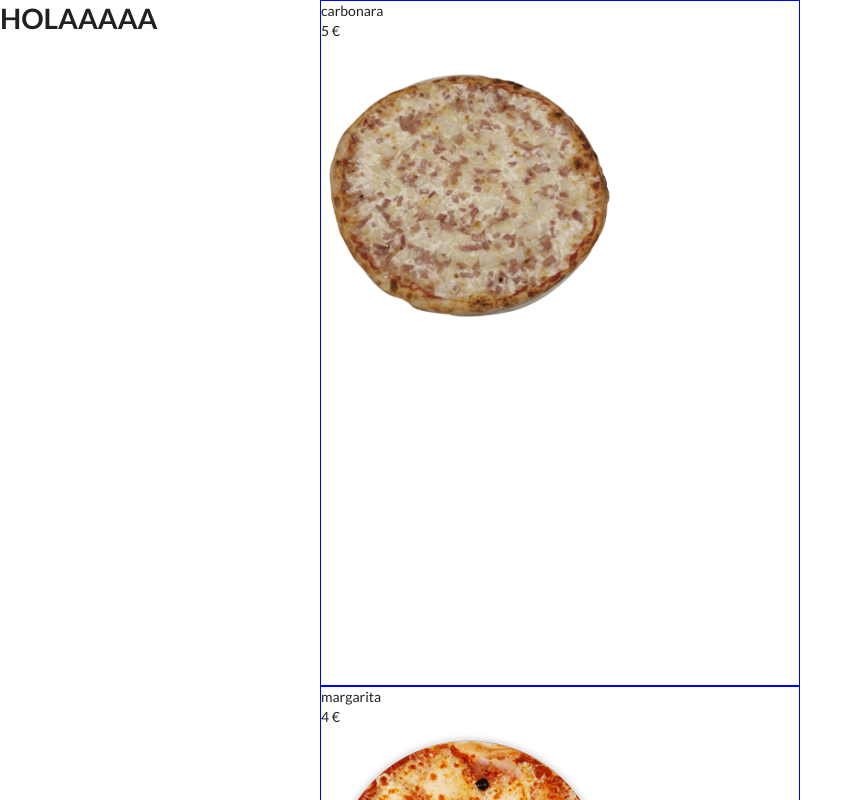
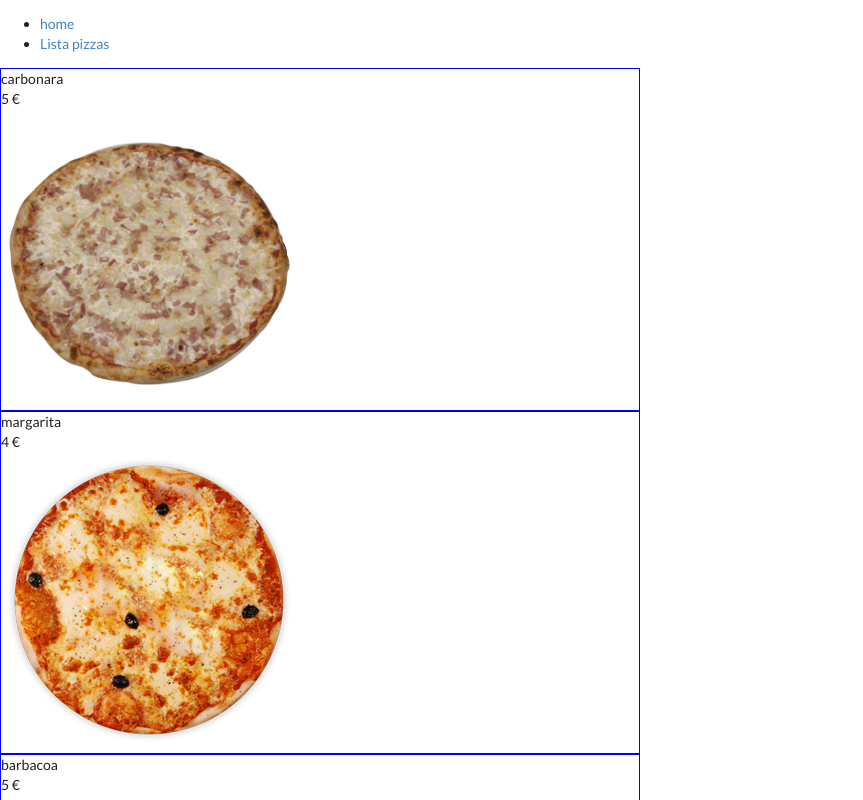
Before and after one commit to afoone/react-pizzeria-padawan, a React (Create React App) app: page / in a window 1280 px wide. Shown: the top 800 px of the page, without its empty margins (0-863 px from the left). Built offline with nearby package versions, Linux system fonts and the light colour scheme; data requests are answered from the project's data file.

Commit message:
Subidos cambios en html y app js

```diff
--- a/package.json
+++ b/package.json
@@ -9,6 +9,7 @@
     "axios": "^0.19.2",
     "react": "^16.13.1",
     "react-dom": "^16.13.1",
+    "react-router-dom": "^5.2.0",
     "react-scripts": "3.4.1"
   },
   "scripts": {
--- a/public/index.html
+++ b/public/index.html
@@ -1,5 +1,5 @@
 <!DOCTYPE html>
-<html lang="en">
+<html lang="es">
   <head>
     <meta charset="utf-8" />
     <link rel="icon" href="%PUBLIC_URL%/favicon.ico" />
--- a/src/App.js
+++ b/src/App.js
@@ -1,20 +1,34 @@
 import React from 'react';
 import ListaPizzas from './components/ListaPizzas';
 import ListaPizzasPage from './pages/ListaPizzasPage';
-
-
-
+import {
+  BrowserRouter as Router,
+  Link,
+  Route
+} from 'react-router-dom'
 
 function App() {
 
-
-
-
   return (
     <div className="App">
-      <ListaPizzasPage/>
+      <Router>
+        <ul>
+          <li>
+            <Link to="/">home</Link>
+          </li>
+          <li>
+
+          <Link to="/pizza">Lista pizzas</Link>
+          </li>
+        </ul>
+
+       <Route exact path="/" component={ListaPizzas}></Route>
+       <Route exact path="/pizza" component={ListaPizzas}></Route>
+      </Router>
+      {/* <ListaPizzasPage/> */}
     </div>
   );
 }
 
+
 export default App;
```
Also changed, not shown: 1 other file (tests, documents, lock files or other folders).
